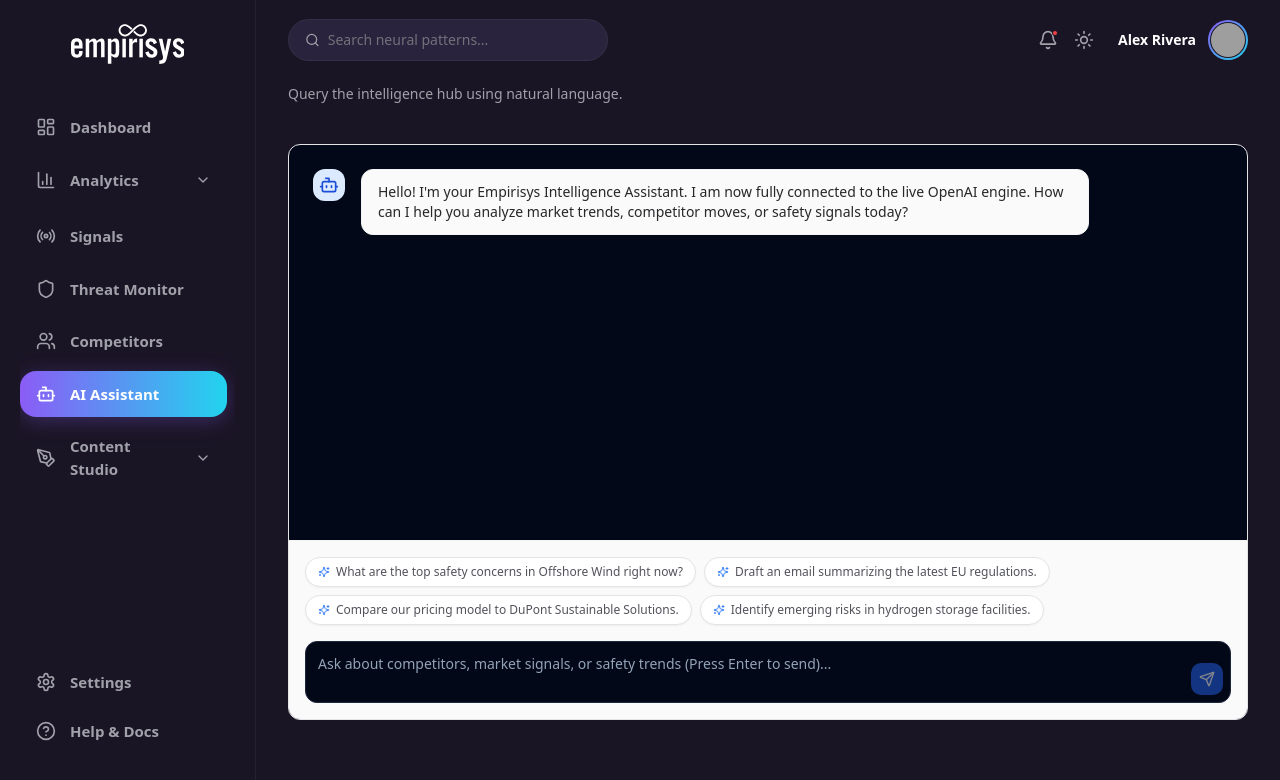
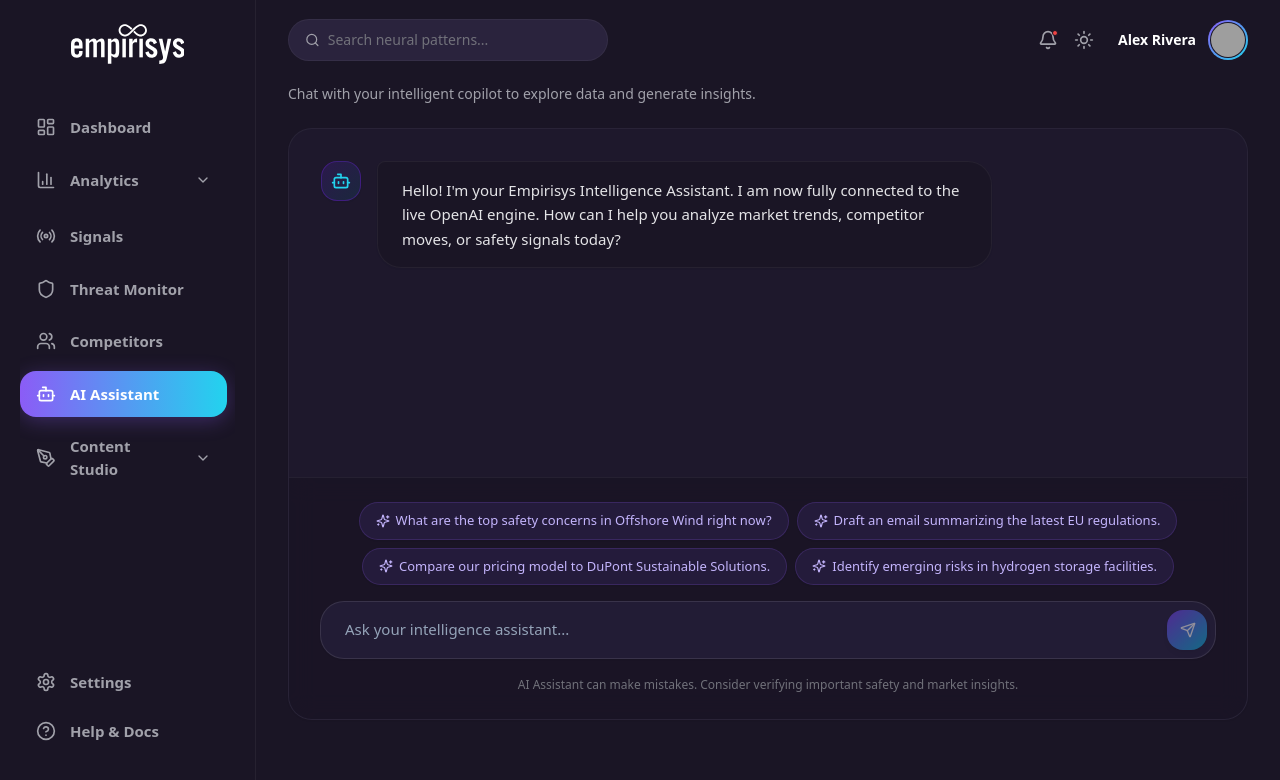
Before and after one commit to amaravhale/EIH-Test, a Next.js app: page /assistant in a window 1280 px wide. Shown: the top 780 px of the page. Built offline with nearby package versions, Linux system fonts and the light colour scheme; grey boxes are pictures that could not be loaded.

Commit message:
style(assistant): redesign chat interface to be modern and soothing

```diff
--- a/src/app/(app)/assistant/page.tsx
+++ b/src/app/(app)/assistant/page.tsx
@@ -2,7 +2,6 @@
 
 import React, { useState, useRef, useEffect } from "react";
 import { PageHeader } from "@/components/layout/page-header";
-import { Card, CardContent } from "@/components/ui/card";
 import { Button } from "@/components/ui/button";
 import { Textarea } from "@/components/ui/textarea";
 import { Bot, User, Send, Sparkles } from "lucide-react";
@@ -87,83 +86,109 @@ export default function AssistantPage() {
   };
 
   return (
-    <div className="flex flex-col h-[calc(100vh-8rem)]">
-      <PageHeader
-        title="Knowledge Assistant"
-        description="Query the intelligence hub using natural language."
-      />
+    <div className="flex flex-col h-[calc(100vh-8rem)] max-w-5xl mx-auto">
+      <div className="mb-6">
+        <h1 className="text-2xl font-semibold tracking-tight text-zinc-900 dark:text-zinc-100">AI Assistant</h1>
+        <p className="text-sm text-zinc-500 dark:text-zinc-400 mt-1">Chat with your intelligent copilot to explore data and generate insights.</p>
+      </div>
 
-      <div className="flex-1 overflow-hidden flex flex-col mt-4">
-        <Card className="flex-1 flex flex-col overflow-hidden border-zinc-200">
-          <CardContent className="flex-1 overflow-y-auto p-6 space-y-6">
-            {messages.map((msg, i) => (
-              <div key={i} className={cn("flex gap-4", msg.role === "user" ? "flex-row-reverse" : "")}>
+      <div className="flex-1 overflow-hidden flex flex-col bg-white dark:bg-[#221c35]/50 rounded-3xl border border-zinc-200 dark:border-white/5 shadow-sm relative">
+        <div className="flex-1 overflow-y-auto p-6 md:p-8 space-y-8 custom-scrollbar scroll-smooth">
+          {messages.map((msg, i) => (
+            <div key={i} className={cn("flex w-full", msg.role === "user" ? "justify-end" : "justify-start")}>
+              <div className={cn("flex gap-4 max-w-[85%] md:max-w-[75%]", msg.role === "user" ? "flex-row-reverse" : "flex-row")}>
+
+                {/* Avatar */}
                 <div className={cn(
-                  "flex h-8 w-8 shrink-0 items-center justify-center rounded-lg",
-                  msg.role === "assistant" ? "bg-blue-100 text-blue-700" : "bg-zinc-800 text-white"
+                  "flex h-10 w-10 shrink-0 items-center justify-center rounded-2xl shadow-sm",
+                  msg.role === "assistant"
+                    ? "bg-gradient-to-br from-violet-100 to-cyan-100 dark:from-violet-900/30 dark:to-cyan-900/30 text-violet-600 dark:text-cyan-400 border border-violet-200 dark:border-violet-800/50"
+                    : "bg-zinc-100 dark:bg-zinc-800 text-zinc-600 dark:text-zinc-300 border border-zinc-200 dark:border-zinc-700"
                 )}>
                   {msg.role === "assistant" ? <Bot className="h-5 w-5" /> : <User className="h-5 w-5" />}
                 </div>
+
+                {/* Message Bubble */}
                 <div className={cn(
-                  "rounded-lg px-4 py-3 max-w-[80%] text-sm",
-                  msg.role === "assistant" ? "bg-zinc-50 border border-zinc-100 text-zinc-800" : "bg-blue-600 text-white"
+                  "px-6 py-4 text-[15px] leading-relaxed shadow-sm",
+                  msg.role === "assistant"
+                    ? "bg-zinc-50 dark:bg-[#1A1525] text-zinc-800 dark:text-zinc-200 rounded-3xl rounded-tl-sm border border-zinc-100 dark:border-white/5"
+                    : "bg-gradient-to-br from-violet-600 to-cyan-500 text-white rounded-3xl rounded-tr-sm"
                 )}>
                   <div className="whitespace-pre-wrap">{msg.content}</div>
                 </div>
               </div>
-            ))}
-            {loading && messages[messages.length - 1]?.role === 'user' && (
-              <div className="flex gap-4">
-                <div className="flex h-8 w-8 shrink-0 items-center justify-center rounded-lg bg-blue-100 text-blue-700">
+            </div>
+          ))}
+
+          {/* Loading State */}
+          {loading && messages[messages.length - 1]?.role === 'user' && (
+            <div className="flex w-full justify-start">
+              <div className="flex gap-4 max-w-[85%] md:max-w-[75%] flex-row">
+                <div className="flex h-10 w-10 shrink-0 items-center justify-center rounded-2xl shadow-sm bg-gradient-to-br from-violet-100 to-cyan-100 dark:from-violet-900/30 dark:to-cyan-900/30 text-violet-600 dark:text-cyan-400 border border-violet-200 dark:border-violet-800/50">
                   <Bot className="h-5 w-5 animate-pulse" />
                 </div>
-                <div className="rounded-lg px-4 py-3 max-w-[80%] text-sm bg-zinc-50 border border-zinc-100 text-zinc-800">
-                  <div className="flex space-x-1">
-                    <div className="w-2 h-2 bg-blue-400 rounded-full animate-bounce" />
-                    <div className="w-2 h-2 bg-blue-400 rounded-full animate-bounce [animation-delay:0.2s]" />
-                    <div className="w-2 h-2 bg-blue-400 rounded-full animate-bounce [animation-delay:0.4s]" />
+                <div className="px-6 py-5 bg-zinc-50 dark:bg-[#1A1525] rounded-3xl rounded-tl-sm border border-zinc-100 dark:border-white/5 shadow-sm">
+                  <div className="flex space-x-1.5 items-center h-full">
+                    <div className="w-2 h-2 bg-violet-400 rounded-full animate-bounce" />
+                    <div className="w-2 h-2 bg-cyan-400 rounded-full animate-bounce [animation-delay:0.2s]" />
+                    <div className="w-2 h-2 bg-violet-400 rounded-full animate-bounce [animation-delay:0.4s]" />
                   </div>
                 </div>
               </div>
-            )}
-            <div ref={bottomRef} />
-          </CardContent>
+            </div>
+          )}
+          <div ref={bottomRef} className="h-4" />
+        </div>
 
-          <div className="p-4 bg-zinc-50 border-t border-zinc-100">
-            <div className="mb-4 flex flex-wrap gap-2">
+        {/* Input Area */}
+        <div className="p-4 md:p-6 bg-white/80 dark:bg-[#1A1525]/80 backdrop-blur-md border-t border-zinc-100 dark:border-white/5">
+
+          {/* Suggestions */}
+          {messages.length === 1 && (
+            <div className="mb-4 flex flex-wrap gap-2 justify-center">
               {SUGGESTIONS.map((suggestion, i) => (
                 <button
                   key={i}
                   disabled={loading}
-                  className="inline-flex items-center gap-1.5 rounded-full border border-zinc-200 bg-white px-3 py-1.5 text-xs font-medium text-zinc-600 hover:bg-zinc-50 hover:text-zinc-900 transition-colors shadow-sm disabled:opacity-50"
+                  className="inline-flex items-center gap-1.5 rounded-full border border-violet-100 dark:border-violet-500/20 bg-violet-50/50 dark:bg-violet-500/10 px-4 py-2 text-[13px] font-medium text-violet-700 dark:text-violet-300 hover:bg-violet-100 dark:hover:bg-violet-500/20 transition-colors shadow-sm disabled:opacity-50"
                   onClick={() => sendMessage(suggestion)}
                 >
-                  <Sparkles className="h-3 w-3 text-blue-500" />
+                  <Sparkles className="h-3.5 w-3.5" />
                   {suggestion}
                 </button>
               ))}
             </div>
+          )}
 
-            <div className="relative">
+          {/* Chat Input */}
+          <div className="relative max-w-4xl mx-auto">
+            <div className="relative flex items-center bg-zinc-50 dark:bg-[#221c35] rounded-3xl border border-zinc-200 dark:border-white/10 shadow-sm transition-all focus-within:border-violet-400 dark:focus-within:border-violet-500/50 focus-within:ring-4 focus-within:ring-violet-500/10">
               <Textarea
                 value={input}
                 onChange={(e) => setInput(e.target.value)}
                 onKeyDown={handleKeyDown}
                 disabled={loading}
-                placeholder="Ask about competitors, market signals, or safety trends (Press Enter to send)..."
-                className="min-h-[60px] w-full resize-none pr-12 pb-2 pt-3"
+                placeholder="Ask your intelligence assistant..."
+                className="min-h-[56px] max-h-[200px] w-full resize-none bg-transparent border-0 focus-visible:ring-0 py-4 pl-6 pr-14 text-[15px]"
+                rows={1}
               />
               <Button
                 size="icon"
                 onClick={() => sendMessage()}
                 disabled={loading || !input.trim()}
-                className="absolute right-2 bottom-2 h-8 w-8 bg-blue-600 hover:bg-blue-700 text-white rounded-md disabled:opacity-50"
+                className="absolute right-2 bottom-2 h-10 w-10 rounded-2xl bg-gradient-to-br from-violet-600 to-cyan-500 hover:opacity-90 text-white shadow-md disabled:opacity-50 transition-all"
               >
-                <Send className="h-4 w-4" />
+                <Send className="h-4 w-4 ml-0.5" />
               </Button>
             </div>
+            <div className="text-center mt-3">
+              <span className="text-xs text-zinc-400 dark:text-zinc-500">
+                AI Assistant can make mistakes. Consider verifying important safety and market insights.
+              </span>
+            </div>
           </div>
-        </Card>
+        </div>
       </div>
     </div>
   );
```
